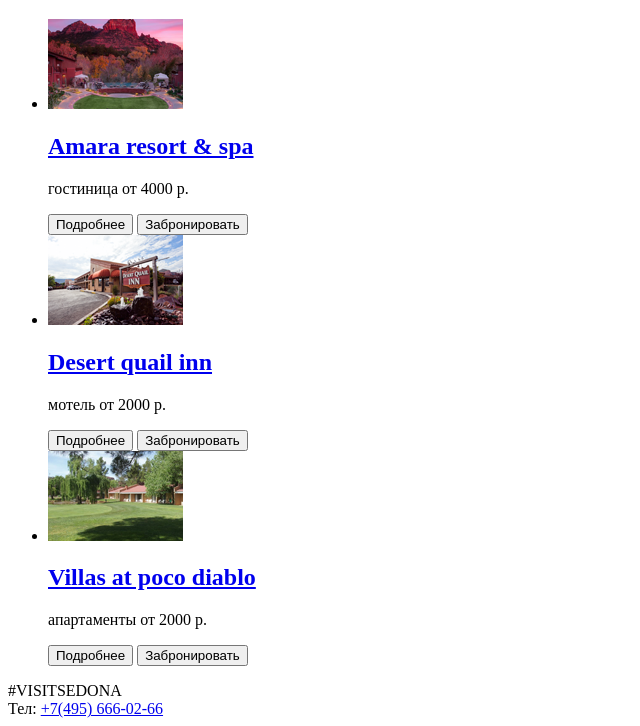
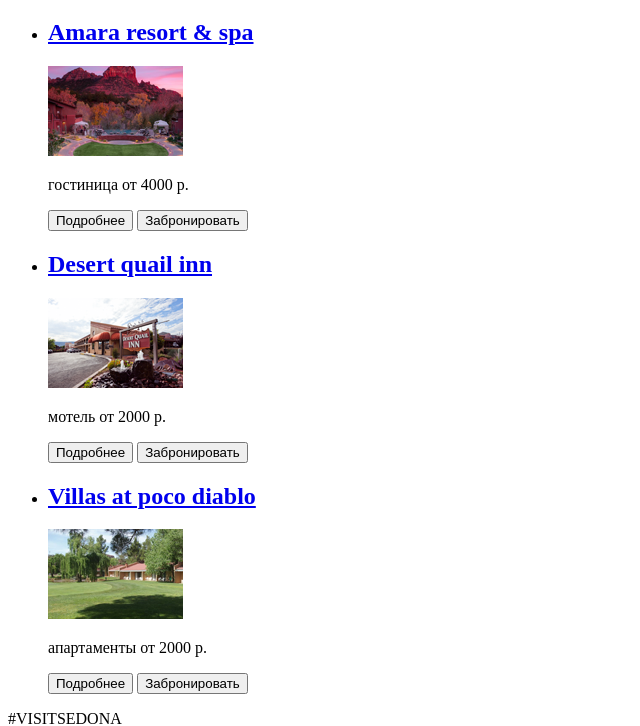
Before and after one commit to Ktoita/1350499-sedona-28, a plain HTML site: page hotels.html in a window 1280 px wide. Shown: the part 231-957 px from the top of the page, without its empty margins (0-640 px from the left). Drawn offline with Linux system fonts and the light colour scheme.

Commit message:
Revert "Начинаем разметку"
This reverts commit c8bc8259b6592da3570305e0f4317ecc13226cd2.

```diff
--- a/hotels.html
+++ b/hotels.html
@@ -6,8 +6,6 @@
   </head>
 
   <body>
-  	<div class="container">
-
   <header>
   	<a href="index.html"><img src="img/logo.png" alt="Логотип"></a>
   	<nav>
@@ -22,80 +20,56 @@
 
   <main>
     <h1>Фильтр гостиниц</h1>
-
     <section>
       <ul>
         <li>
-					<div>
-						<img src="img/Layer 21.png" alt="Фотография гостиницы">
-					</div>
-
-					<div>
         <a href="#">
           <h2>Amara resort & spa</h2>
+          <p><img src="img/Layer 21.png" alt="Фотография гостиницы"></p>
         </a>
         <p>гостиница от 4000 р.</p>
+        <!-- форма рейтинга -->
         <button type="button">Подробнее</button>
         <button type="button">Забронировать</button>
-        			</div>
-
-        			<div>
-        				<!-- форма рейтинга -->
-        			</div>
         </li>
 
         <li>
-        			<div>
-        				<img src="img/Layer 89 copy.png" alt="Фотография мотеля">
-        			</div>
-
-        			<div>
         <a href="#">
           <h2>Desert quail inn</h2>
+          <p><img src="img/Layer 89 copy.png" alt="Фотография мотеля"></p>
         </a>
         <p>мотель от 2000 р.</p>
+        <!-- форма рейтинга -->
         <button type="button">Подробнее</button>
         <button type="button">Забронировать</button>
-        			</div>
-
-        			<div>
-        			<!-- форма рейтинга -->
-        			</div>
         </li>
 
         <li>
-        			<div>
-        				<img src="img/Rectangle.png" alt="Фотография апартаментов">
-        			</div>
-
-        			<div>
         <a href="#">
           <h2>Villas at poco diablo</h2>
+          <p><img src="img/Rectangle.png" alt="Фотография апартаментов"></p>
         </a>
         <p>апартаменты от 2000 р.</p>
+        <!-- форма рейтинга -->
         <button type="button">Подробнее</button>
         <button type="button">Забронировать</button>
-        			</div>
-
-        			<div>
-        			<!-- форма рейтинга -->
-        			</div>
         </li>
       </ul>
     </section>
   </main>
 
   <footer>
-  		<p>#VISITSEDONA<br> Тел: <a href="tel:+74956660266">+7(495) 666-02-66</a></p>
+      <p>#VISITSEDONA<br> Тел: +7(495) 666-02-66</p>
 
+      <section>
         <ul>
             <li><a href="#">Вконтакте</a></li>
             <li><a href="#">Фейсбук</a></li>
             <li><a href="#">Инстаграм</a></li>
       </ul>
+      </section>
 
     <p>Website by <a href="https://htmlacademy.ru/intensive/htmlcss"><img src="img/logo-htmlacademy.png" alt="Логотип HTML Academy"></a></p>
   </footer>
-	</div>
   </body>
 </html>
```
Also changed, not shown: index.html (+6 -11 lines). Lines whose indentation alone changed are shown as unchanged.
